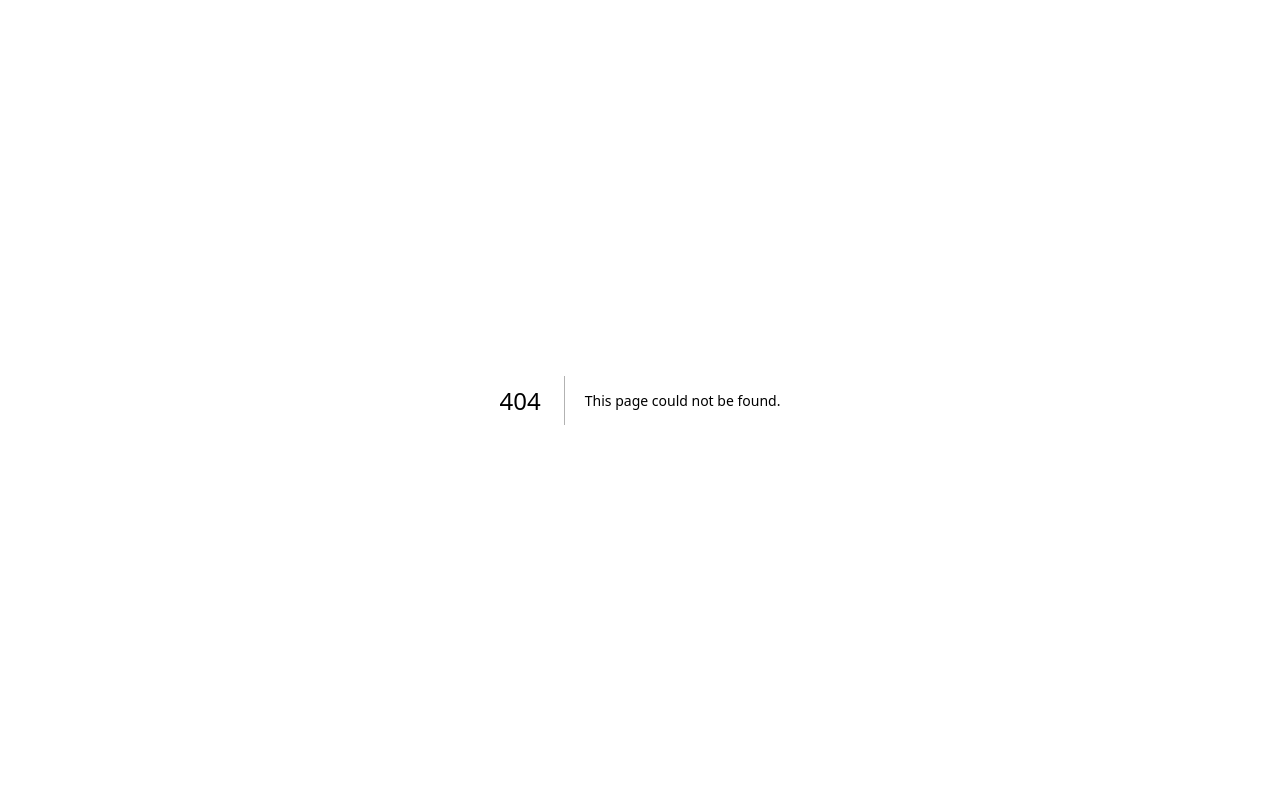
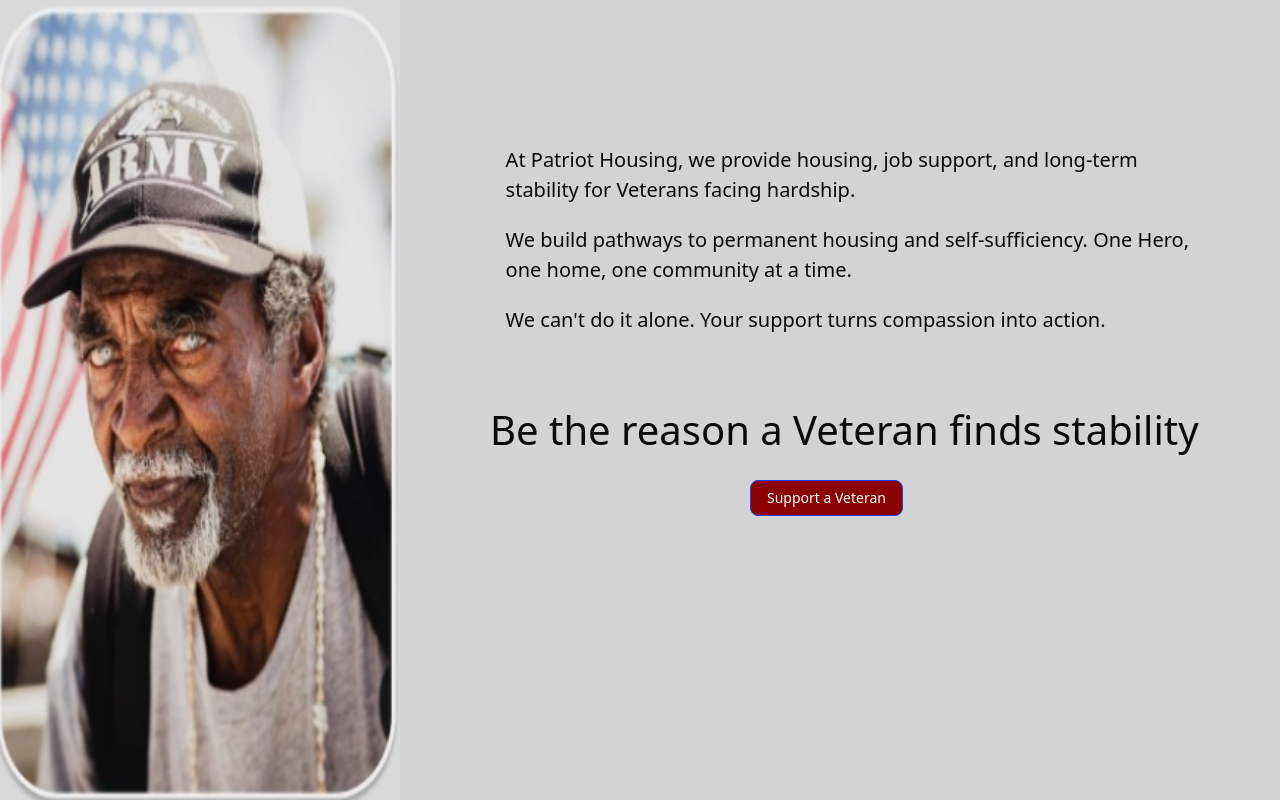
Before and after one commit to ktp-usc/patriot-housing, a Next.js app: page /donate in a window 1280 px wide. Before the commit this address had no page. Built offline with nearby package versions, Linux system fonts and the light colour scheme.

Commit message:
Added How to donate page.

```diff
--- /dev/null
+++ b/app/donate/page.tsx
@@ -0,0 +1,35 @@
+import Image from "next/image";
+import guy from "@/images/Guy.png";
+import {Button} from "@/components/ui/button"
+
+export default function DonatePage() {
+    return (
+        <div>
+            <div style={{position: "relative", display: "flex", backgroundColor: "lightgrey", height: "100vh"}}>
+                <Image src={guy} alt="Veteran" width={400} height={450}/>
+                <div style={{
+                    position: "absolute",
+                    top: "30%",
+                    left: "45%",
+                    transform: "translate(-10%, -50%)",
+                    fontSize: "24px"
+                }}>
+                    <p style={{fontSize: "20px"}}>At Patriot Housing, we provide housing, job support,
+                        and long-term stability for Veterans facing hardship.
+                    </p>
+                    <p style={{fontSize: "20px", paddingTop: "20px"}}>We build pathways to permanent housing and
+                        self-sufficiency. One Hero, one home, one community at a time.</p>
+                    <p style={{fontSize: "20px", paddingTop: "20px"}}>We can't do it alone.
+                        Your support turns compassion into action.</p>
+
+                </div>
+                <div>
+                    <h1 style={{fontSize: "40px", paddingTop: "400px", paddingLeft: "90px"}}>Be the reason a Veteran
+                        finds stability</h1>
+                    <Button style={{marginTop: "20px", marginLeft: "350px", backgroundColor: "darkred"}}>Support a Veteran</Button>
+                </div>
+            </div>
+
+        </div>
+    );
+}
```
Also changed, not shown: images/Guy.png (added).
